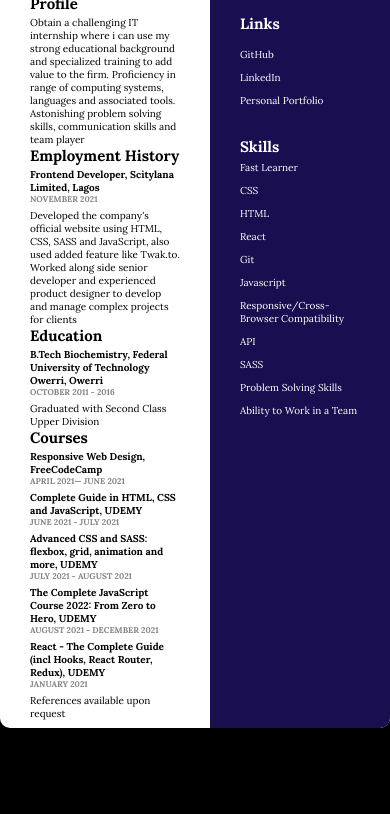
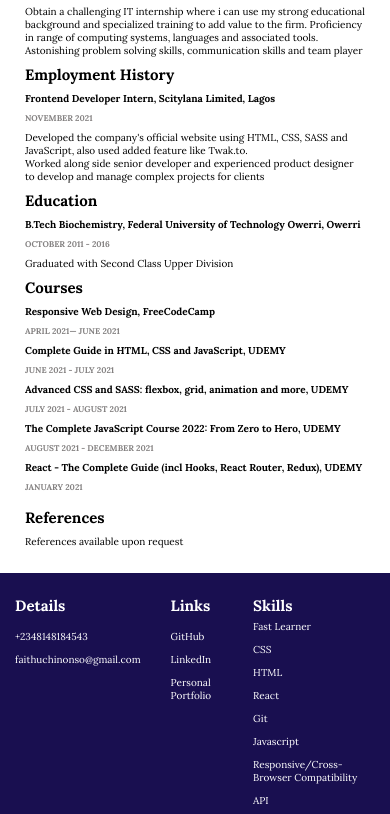
Before and after one commit to FaithChinonso/MY-RESUME, a website: page index.html in a window 390 px wide. Shown: the part 116-930 px from the top of the page. Before the commit the page ends 844 px from the top, so only its background shows below. Drawn offline with Linux system fonts and the light colour scheme.

Commit message:
third commit

```diff
--- a/index.html
+++ b/index.html
@@ -38,7 +38,7 @@
 
         <div class="article-item">
           <h2>Employment History</h2>
-          <h4>Frontend Developer, Scitylana Limited, Lagos</h4>
+          <h4>Frontend Developer Intern, Scitylana Limited, Lagos</h4>
           <h5>NOVEMBER 2021</h5>
           <p>
             Developed the company's official website using HTML, CSS, SASS and
@@ -88,6 +88,7 @@
           </div>
         </div>
         <div class="references">
+          <h2>References</h2>
           <p>References available upon request</p>
         </div>
       </article>
@@ -95,21 +96,31 @@
         <div class="aside-details">
           <h2>Details</h2>
           <p>+2348148184543</p>
-          <a href="mailto:faithuchinonso@gmail.com" class="aside-link"
+          <a
+            target="_blank"
+            href="mailto:faithuchinonso@gmail.com"
+            class="aside-link"
             >faithuchinonso@gmail.com
           </a>
         </div>
         <div class="aside-links">
           <h2>Links</h2>
-          <a href="http://https://github.com/FaithChinonso" class="aside-link"
+          <a
+            target="_blank"
+            href="https://github.com/FaithChinonso"
+            class="aside-link"
             >GitHub</a
           >
           <a
+            target="_blank"
             href="http://www.linkedin.com/in/faith-umunnakwe-095905161"
             class="aside-link"
             >LinkedIn</a
           >
-          <a href="http://faithchinonso.epizy.com/?i=2" class="aside-link"
+          <a
+            target="_blank"
+            href="https://FaithChinonso.github.io/MY-PORTFOLIO"
+            class="aside-link"
             >Personal Portfolio</a
           >
         </div>
--- a/style.css
+++ b/style.css
@@ -20,13 +20,13 @@ body {
 }
 h1 {
   font-size: 2.5rem;
-  margin-bottom: 0.3rem;
+  margin: 0.8rem 0;
 }
 h2 {
-  margin-bottom: 0.3rem;
+  margin: 0.8rem 0;
 }
 h5 {
-  margin-bottom: 0.5rem;
+  margin: 0.8rem 0;
   color: rgb(131, 128, 128);
 }
 section {
@@ -35,14 +35,14 @@ section {
   border-radius: 1rem;
   display: flex;
   justify-content: space-between;
-  height: 100vh;
+  min-height: 100vh;
   padding: 0;
   overflow: hidden;
 }
 
 article {
   width: 65%;
-  margin: 3rem;
+  padding: 3rem;
   display: flex;
   flex-direction: column;
   justify-content: space-around;
@@ -59,7 +59,7 @@ aside {
   flex-direction: column;
   justify-content: flex-start;
   background-color: #190f50;
-  height: 100%;
+
   gap: 3rem;
 }
 aside p {
@@ -97,6 +97,21 @@ aside h2 {
 }
 @media (max-width: 900px) {
   section {
+    width: 90%;
+  }
+}
+@media (max-width: 600px) {
+  section {
+    width: 100%;
+    height: max-content;
+    flex-direction: column;
+  }
+  article {
+    padding: 2.5rem;
     width: 100%;
   }
+  aside {
+    padding: 1.5rem;
+    flex-direction: row;
+  }
 }
```
